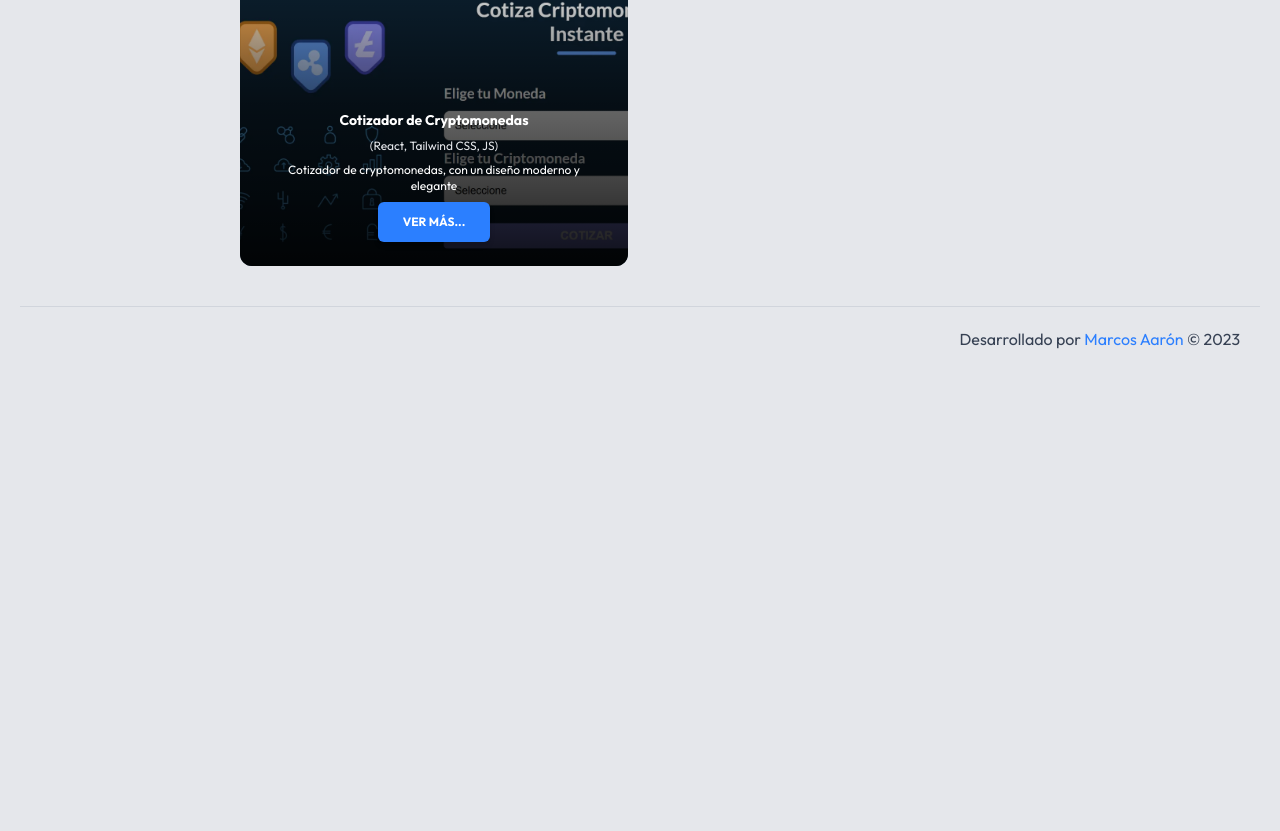
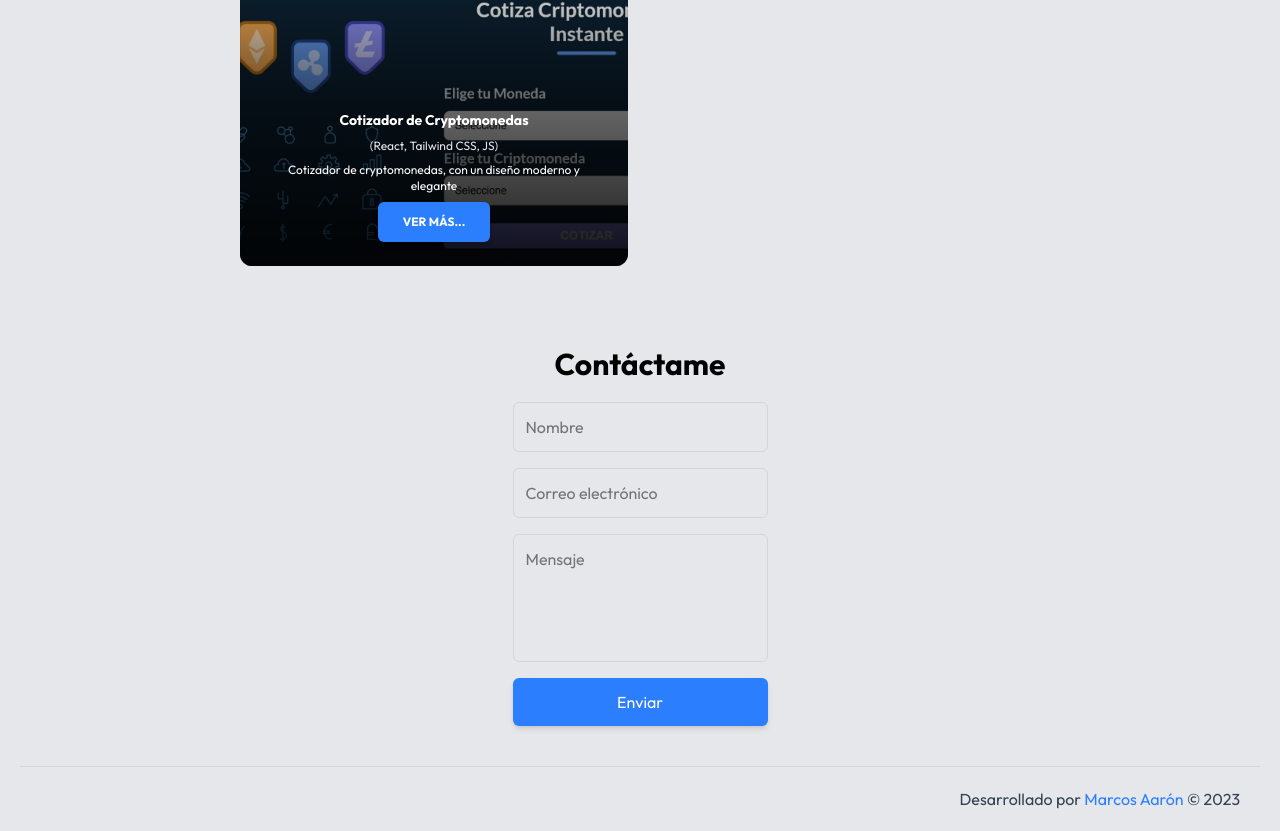
Before and after one commit to MarcosA00/portafolio-marcosa00, a Next.js app: page / in a window 1280 px wide. Shown: the part 2694-3525 px from the top of the page. Before the commit the page ends 3065 px from the top, so only its background shows below. Built offline with nearby package versions, Linux system fonts and the light colour scheme.

Commit message:
add: Se añade formulario de contacto

```diff
--- a/package.json
+++ b/package.json
@@ -10,6 +10,7 @@
   },
   "dependencies": {
     "@radix-ui/themes": "^3.2.1",
+    "@sendgrid/mail": "^8.1.5",
     "clsx": "^2.1.1",
     "lucide-react": "^0.511.0",
     "next": "latest",
@@ -20,6 +21,8 @@
   },
   "devDependencies": {
     "@tailwindcss/postcss": "^4.1.8",
+    "@types/node": "22.15.24",
+    "@types/react": "19.1.6",
     "autoprefixer": "latest",
     "eslint": "latest",
     "eslint-config-next": "latest",
--- /dev/null
+++ b/src/app/api/contact/route.js
@@ -0,0 +1,26 @@
+import { NextResponse } from "next/server";
+import sendgrid from "@sendgrid/mail";
+
+sendgrid.setApiKey(process.env.SENDGRID_API_KEY);
+
+export async function POST(req) {
+  try {
+    const { nombre, email, mensaje } = await req.json();
+
+    await sendgrid.send({
+      to: "maracastror@gmail.com", // Cambia por tu correo real
+      from: "maracastror@gmail.com", // Debe estar verificado en SendGrid
+      subject: `Nuevo mensaje de contacto de ${nombre}`,
+      html: `
+        <p><strong>Nombre:</strong> ${nombre}</p>
+        <p><strong>Email:</strong> ${email}</p>
+        <p><strong>Mensaje:</strong></p>
+        <p>${mensaje}</p>
+      `,
+    });
+
+    return NextResponse.json({ success: true });
+  } catch (error) {
+    return NextResponse.json({ success: false, error: error.message }, { status: 500 });
+  }
+}
--- a/src/app/page.js
+++ b/src/app/page.js
@@ -10,6 +10,7 @@ import Card from "@/components/ui/Card"
 import MainCard from "@/components/ui/MainCard"
 import { proyectos } from "@/data/proyectos"
 import { experience } from "@/data/experience"
+import Form from "@/components/Form"
 
 export default function Home() {
   return (
@@ -100,6 +101,10 @@ export default function Home() {
           ))}
         </div>
       </section>
+
+      <div id="contact" className="h-10"> </div>
+
+      <Form />
     </div>
   )
 }
--- /dev/null
+++ b/src/components/Form.js
@@ -0,0 +1,97 @@
+'use client'
+import { useState, useEffect } from "react"
+
+export default function Form() {
+  const [form, setForm] = useState({ nombre: "", email: "", mensaje: "" });
+  const [loading, setLoading] = useState(false);
+  const [success, setSuccess] = useState(null);
+
+  const handleChange = (e) => {
+    setForm({ ...form, [e.target.name]: e.target.value });
+  };
+
+  const handleSubmit = async (e) => {
+    e.preventDefault();
+    setLoading(true);
+    setSuccess(null);
+    try {
+      const res = await fetch("/api/contact", {
+        method: "POST",
+        headers: { "Content-Type": "application/json" },
+        body: JSON.stringify(form),
+      });
+      const data = await res.json();
+      if (data.success) {
+        setSuccess("¡Mensaje enviado correctamente!");
+        setForm({ nombre: "", email: "", mensaje: "" });
+      } else {
+        setSuccess("Hubo un error al enviar el mensaje.");
+      }
+    } catch {
+      setSuccess("Hubo un error al enviar el mensaje.");
+    }
+    setLoading(false);
+  }
+
+  useEffect(() => {
+    if (success) {
+      const timer = setTimeout(() => setSuccess(null), 3000)
+      return () => clearTimeout(timer)
+    }
+  }, [success])
+
+  return (
+    <section className="mb-10">
+      <form onSubmit={handleSubmit}>
+        <h2 className="text-3xl font-bold mb-5">Contáctame</h2>
+        <div className="flex flex-col gap-4">
+          <input
+            type="text"
+            name="nombre"
+            placeholder="Nombre"
+            value={form.nombre}
+            onChange={handleChange}
+            className="p-3 border border-gray-300 rounded-md focus:outline-none focus:ring-2 focus:ring-blue-500"
+            required
+          />
+          <input
+            type="email"
+            name="email"
+            placeholder="Correo electrónico"
+            value={form.email}
+            onChange={handleChange}
+            className="p-3 border border-gray-300 rounded-md focus:outline-none focus:ring-2 focus:ring-blue-500"
+            required
+          />
+          <textarea
+            name="mensaje"
+            placeholder="Mensaje"
+            value={form.mensaje}
+            onChange={handleChange}
+            className="p-3 border border-gray-300 rounded-md focus:outline-none focus:ring-2 focus:ring-blue-500 h-32 resize-none"
+            required
+          ></textarea>
+          <button
+            type="submit"
+            disabled={loading}
+            className="bg-blue-500 text-white p-3 rounded-md hover:bg-blue-700 transition-all shadow-md"
+          >
+            {loading ? "Enviando..." : "Enviar"}
+          </button>
+          {success && (
+            <div
+              className={`text-center text-sm mt-2 px-4 py-2 rounded transition-all duration-300 ${
+                success.includes("correctamente")
+                  ? "bg-green-100 text-green-700 border border-green-300"
+                  : "bg-red-100 text-red-700 border border-red-300"
+              }`}
+              role="alert"
+            >
+              {success}
+            </div>
+          )}
+        </div>
+      </form>
+    </section>
+  )
+}
--- a/src/data/navigation.js
+++ b/src/data/navigation.js
@@ -16,7 +16,7 @@ export const navigation = [
   },
   {
     name: "Contacto",
-    href: "#testimonios",
+    href: "#contact",
     current: false,
   }
 ]
```
Also changed, not shown: 1 other file (tests, documents, lock files or other folders).
